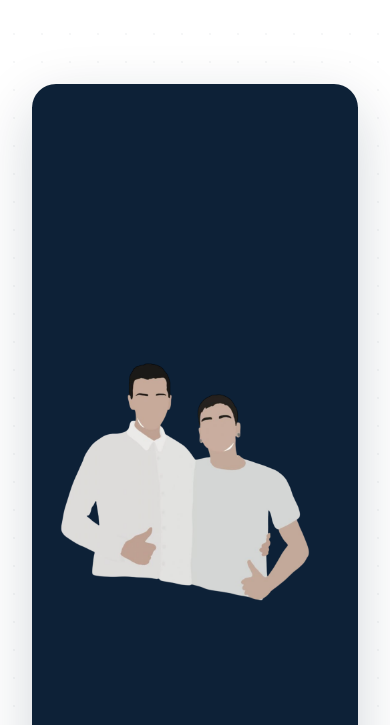
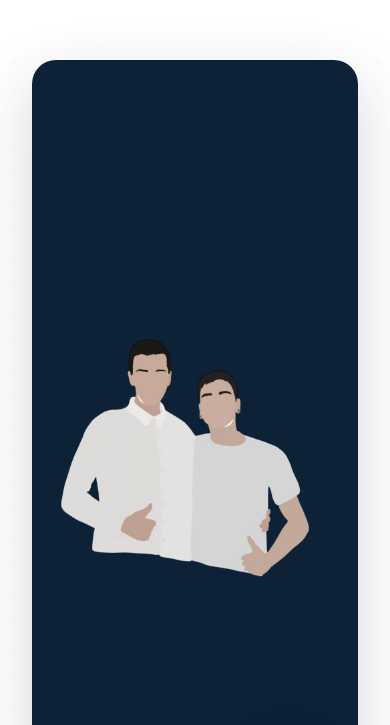
Before and after one commit to manuelcarro97/kafe-bar-web, a website: page index.html in a window 390 px wide. Shown: the part 7006-7731 px from the top of the page. Drawn offline with nearby package versions, Linux system fonts and the light colour scheme; grey boxes are pictures that could not be loaded; a web font is replaced by a local one.

Commit message:
fix: ajustar sección nosotros en móvil — padding, gap e imagen más compactos
Padding 2.5rem, gap 1.5rem, imagen 16/9 en vez de 3/2 para que
la sección quepa en menos de una pantalla móvil.

```diff
--- a/css/style.css
+++ b/css/style.css
@@ -2085,12 +2085,12 @@ fieldset.form-group {
   }
 
   .nosotros {
-    padding: 4rem 0;
+    padding: 2.5rem 0;
   }
 
   .nosotros-grid {
     grid-template-columns: 1fr;
-    gap: 2rem;
+    gap: 1.5rem;
   }
 
   .nosotros-img-wrap {
@@ -2098,7 +2098,7 @@ fieldset.form-group {
   }
 
   .nosotros-img {
-    aspect-ratio: 3/2;
+    aspect-ratio: 16/9;
   }
 
   .nosotros-badge {
```
